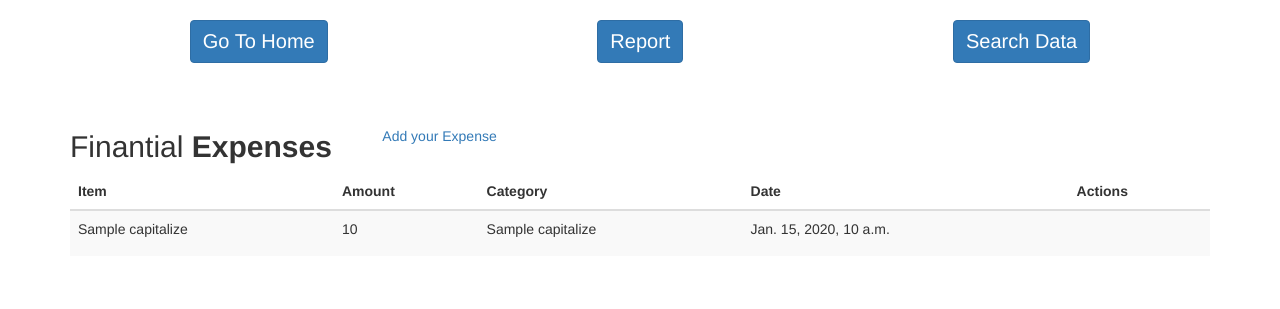
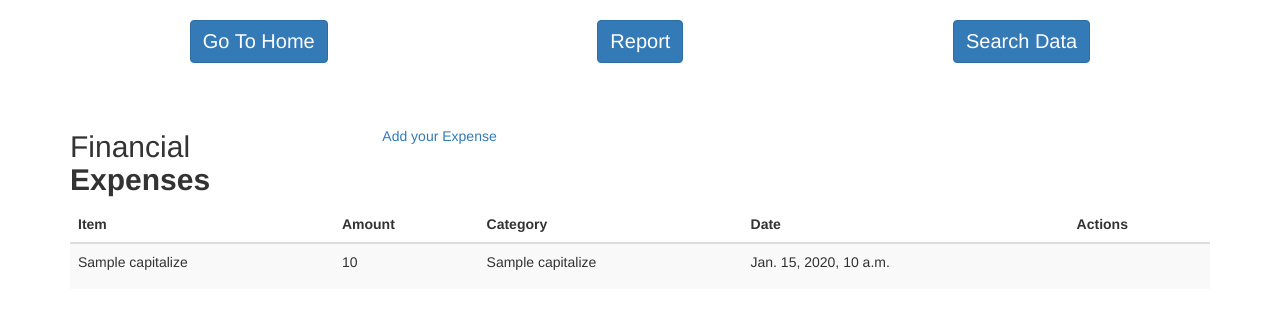
Before and after one commit to ankitpakhale/ExpenseTrack, a Django app: template expensetrack/templates/index1.html in a window 1280 px wide. Shown: the top 309 px of the page. Run offline with Django 3.2, Linux system fonts and the light colour scheme; the template is opened without the code that fills it: most values are stand-ins (such as "Sample title", 1, 10 or a date in 2020); some libraries are stand-ins or nearby versions.

Commit message:
Plot Done

```diff
--- a/expensetrack/templates/GeneratePdf.html
+++ b/expensetrack/templates/GeneratePdf.html
@@ -242,6 +242,7 @@
     <span><img alt="" src="http://www.jonathantneal.com/examples/invoice/logo.png"><input type="file" accept="image/*"></span>
   </header>
   <article>
+    <h3>Financial Expenses</h3>
     <table class="inventory">
         <tr>
           <th colspan="3"><span contenteditable>Item</span></th>
--- a/expensetrack/templates/backupINDEX1.html
+++ b/expensetrack/templates/backupINDEX1.html
@@ -5,7 +5,7 @@
     <meta charset="utf-8">
     <meta http-equiv="X-UA-Compatible" content="IE=edge">
     <meta name="viewport" content="width=device-width, initial-scale=1">
-    <title>Finantial Tracker</title>
+    <title>Financial Tracker</title>
     <link rel="stylesheet" href="https://fonts.googleapis.com/css?family=Roboto|Varela+Round">
     <link rel="stylesheet" href="https://fonts.googleapis.com/icon?family=Material+Icons">
     <link rel="stylesheet" href="https://maxcdn.bootstrapcdn.com/font-awesome/4.7.0/css/font-awesome.min.css">
@@ -38,7 +38,7 @@
         <div class="table-title">
             <div class="row">
                 <div class="col-sm-3">
-                    <h2>Finantial <b>Expenses</b></h2>
+                    <h2>Financial <b>Expenses</b></h2>
                 </div>
                 <div class="col-sm-offset-3">
                     <a href="#addExpenseModal" class="btn" data-toggle="modal"><i class="material-icons">&#xE147;</i>
--- a/expensetrack/templates/index1.html
+++ b/expensetrack/templates/index1.html
@@ -6,7 +6,7 @@
     <meta charset="utf-8">
     <meta http-equiv="X-UA-Compatible" content="IE=edge">
     <meta name="viewport" content="width=device-width, initial-scale=1">
-    <title>Finantial Tracker</title>
+    <title>Financial Tracker</title>
     <link rel="stylesheet" href="https://fonts.googleapis.com/css?family=Roboto|Varela+Round">
     <link rel="stylesheet" href="https://fonts.googleapis.com/icon?family=Material+Icons">
     <link rel="stylesheet" href="https://maxcdn.bootstrapcdn.com/font-awesome/4.7.0/css/font-awesome.min.css">
@@ -52,7 +52,7 @@
             <div class="table-title">
                 <div class="row">
                     <div class="col-sm-3">
-                        <h2>Finantial <b>Expenses</b></h2>
+                        <h2>Financial <b>Expenses</b></h2>
                     </div>
                     <div class="col-sm-offset-3">
                         <a href="#addExpenseModal" class="btn" data-toggle="modal"><i
@@ -275,8 +275,6 @@
             </div>
         </div>
     </div>
-
-
 </body>
 
 </html>
```
Also changed, not shown: expensetrack/views.py (+8 -9 lines), db.sqlite3.
